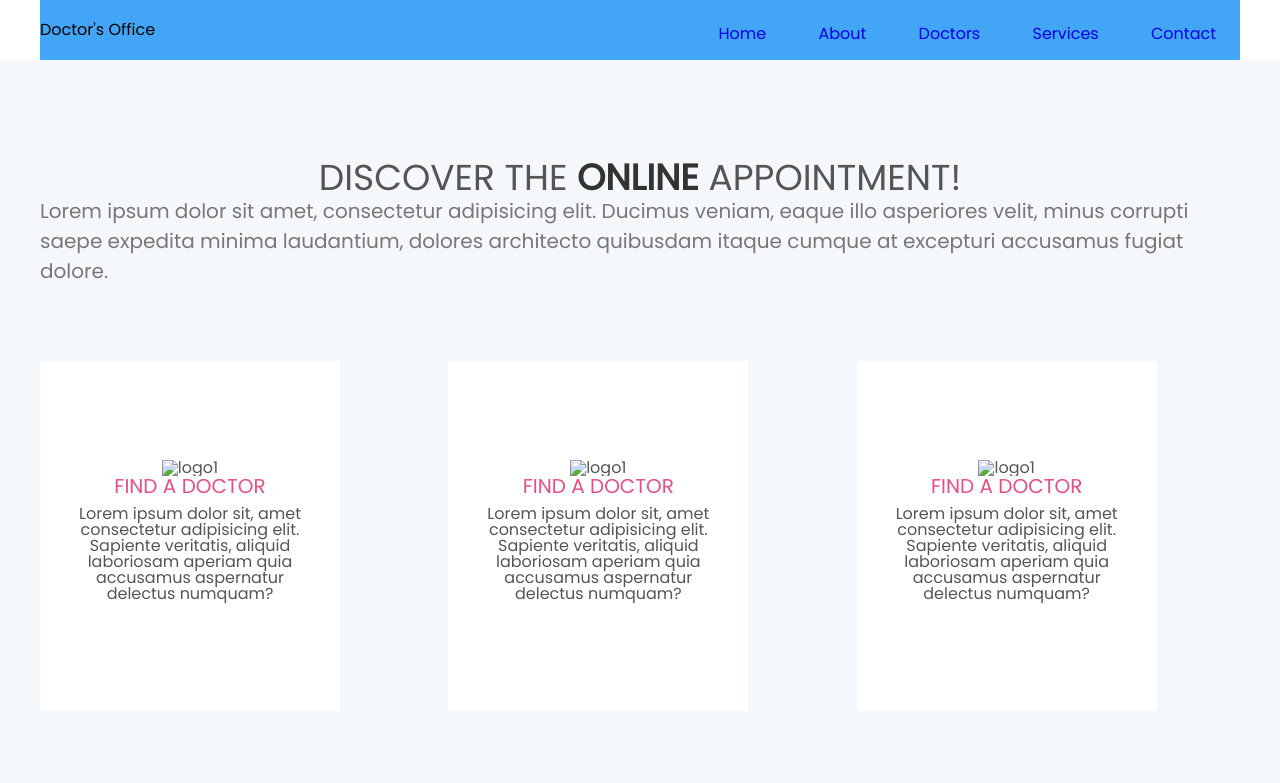
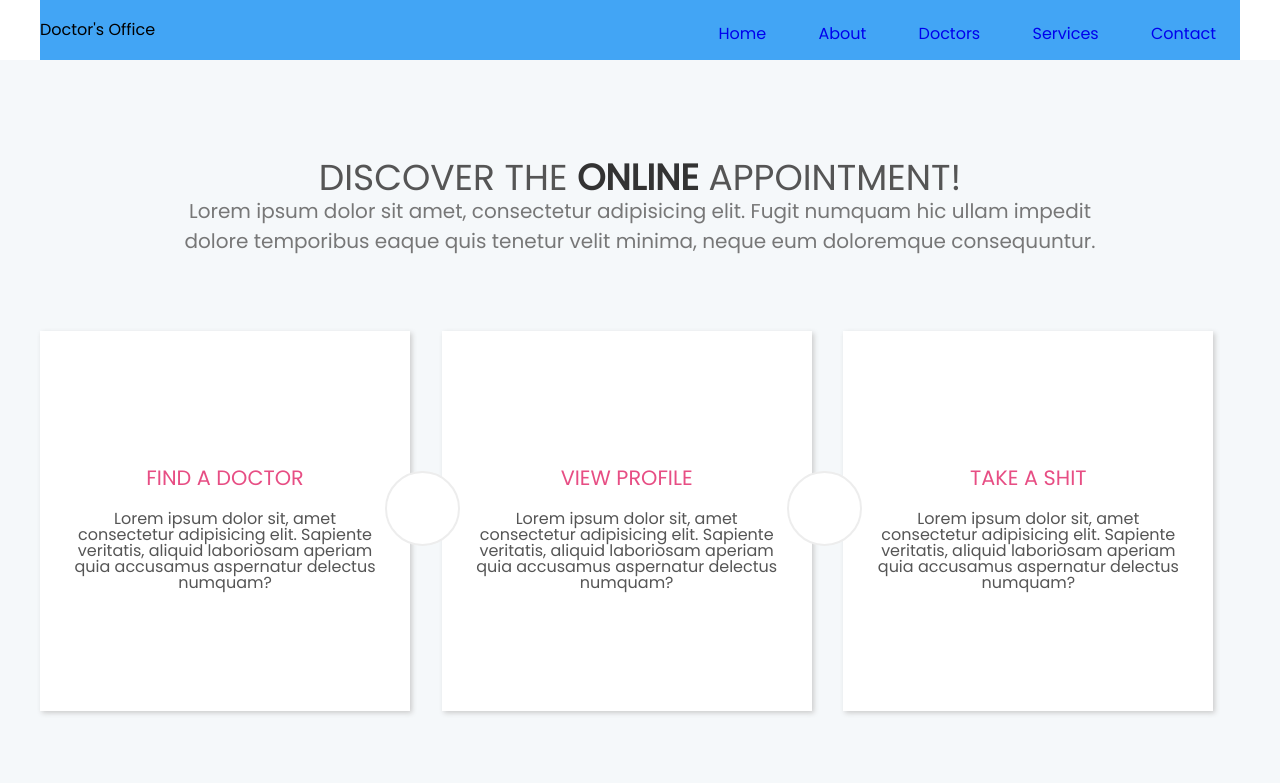
Before and after one commit to OcielC/Palmetto-Health-Center, a plain HTML site: page index.html in a window 1280 px wide. Shown: the top 783 px of the page. Drawn offline with Linux system fonts and the light colour scheme; a script that the page names is missing.

Commit message:
Worked on Section styling

```diff
--- a/css/services.css
+++ b/css/services.css
@@ -7,6 +7,7 @@
 
 .services__header {
   margin: 0 auto;
+  text-align: center;
 }
 
 .services__header h2 {
@@ -24,35 +25,52 @@
   line-height: 1.5;
   font-size: 1.25rem;
   color: #777;
+  padding: 0 10%;
 }
 
 .services__card-container {
   display: grid;
   grid-template-columns: 1fr 1fr 1fr;
   justify-content: space-between;
-  grid-gap: 25px;
+  grid-gap: 5px;
   margin: 75px 0;
 }
 
 .services__card {
-  height: 350px;
-  width: 300px;
+  height: 380px;
+  width: 370px;
   background-color: #fff;
   display: flex;
   justify-content: center;
-
+  position: relative;
   align-items: center;
+  box-shadow: 2px 2px 5px #ccc;
+  padding: 0 10px;
 }
 
+.services__span--arrow {
+  position: absolute;
+  top: 50%;
+  right: -50px;
+  border-radius: 50%;
+  border: 2px solid #ededed;
+  margin: -50px 0 0;
+  width: 75px;
+  height: 75px;
+  background-color: #fff;
+  z-index: 10;
+}
 .services__card--info {
   text-align: center;
 }
 
 .services__card-redText {
   color: #e74e84;
-  font-size: 1.25rem;
+  font-size: 1.3rem;
   text-transform: uppercase;
-  font-weight: 400;
+  font-weight: 500;
+  margin: 25px 0 10px;
+  line-height: 1.2;
 }
 
 .services__card-darkText {
--- a/index.html
+++ b/index.html
@@ -57,17 +57,29 @@
             <span class="service__span--darkText">Online</span> Appointment!
           </h2>
           <p class="services__p--text">
-            Lorem ipsum dolor sit amet, consectetur adipisicing elit. Ducimus
-            veniam, eaque illo asperiores velit, minus corrupti saepe expedita
-            minima laudantium, dolores architecto quibusdam itaque cumque at
-            excepturi accusamus fugiat dolore.
+            Lorem ipsum dolor sit amet, consectetur adipisicing elit. Fugit
+            numquam hic ullam impedit dolore temporibus eaque quis tenetur velit
+            minima, neque eum doloremque consequuntur.
           </p>
         </div>
         <div class="services__card-container">
           <div class="services__card">
+            <div>
+              <span class="services__span--arrow"></span>
+              <div class="services__card--info">
+                <h4 class="services__card-redText">Find A Doctor</h4>
+                <h6 class="services__card-darkText">
+                  Lorem ipsum dolor sit, amet consectetur adipisicing elit.
+                  Sapiente veritatis, aliquid laboriosam aperiam quia accusamus
+                  aspernatur delectus numquam?
+                </h6>
+              </div>
+            </div>
+          </div>
+          <div class="services__card">
+            <span class="services__span--arrow"></span>
             <div class="services__card--info">
-              <img src="/" alt="logo1" />
-              <h4 class="services__card-redText">Find A Doctor</h4>
+              <h4 class="services__card-redText">View Profile</h4>
               <h6 class="services__card-darkText">
                 Lorem ipsum dolor sit, amet consectetur adipisicing elit.
                 Sapiente veritatis, aliquid laboriosam aperiam quia accusamus
@@ -77,19 +89,7 @@
           </div>
           <div class="services__card">
             <div class="services__card--info">
-              <img src="/" alt="logo1" />
-              <h4 class="services__card-redText">Find A Doctor</h4>
-              <h6 class="services__card-darkText">
-                Lorem ipsum dolor sit, amet consectetur adipisicing elit.
-                Sapiente veritatis, aliquid laboriosam aperiam quia accusamus
-                aspernatur delectus numquam?
-              </h6>
-            </div>
-          </div>
-          <div class="services__card">
-            <div class="services__card--info">
-              <img src="/" alt="logo1" />
-              <h4 class="services__card-redText">Find A Doctor</h4>
+              <h4 class="services__card-redText">Take A Shit</h4>
               <h6 class="services__card-darkText">
                 Lorem ipsum dolor sit, amet consectetur adipisicing elit.
                 Sapiente veritatis, aliquid laboriosam aperiam quia accusamus
```
